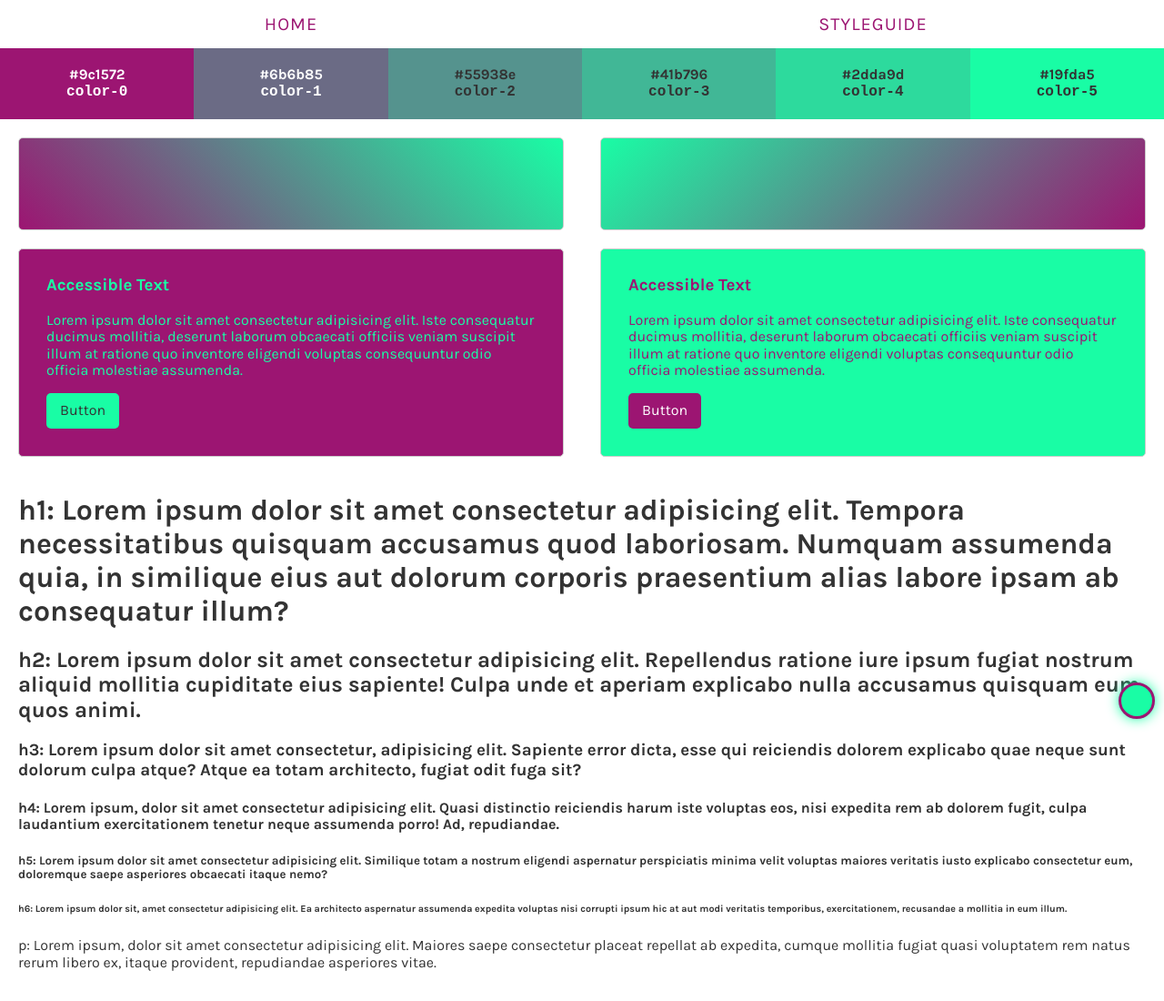
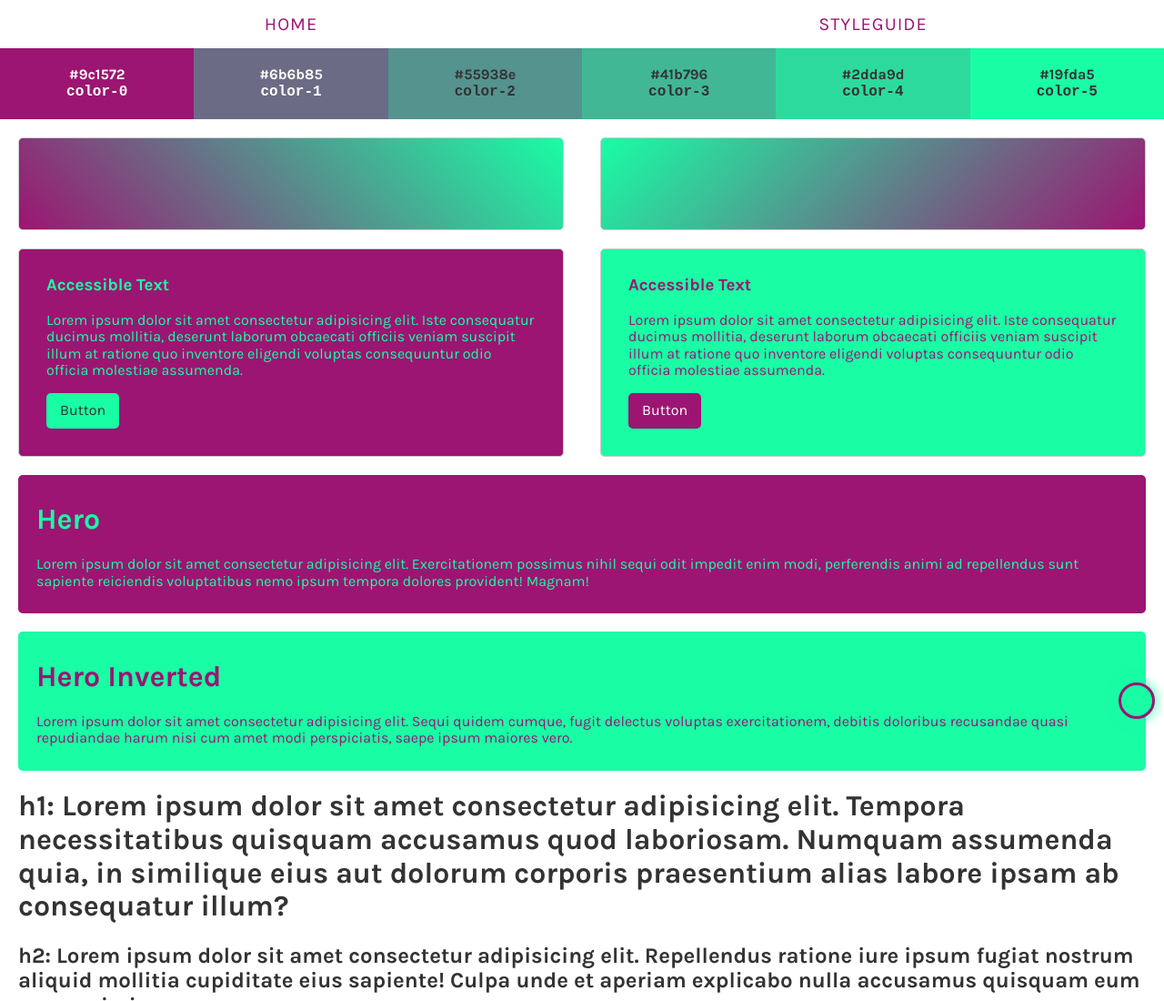
Before and after one commit to dleatherman/static-starter, a plain HTML site: page styleguide/index.html in a window 1280 px wide. Shown: the top 1100 px of the page at 91% size. Drawn offline with Linux system fonts and the light colour scheme.

Commit message:
update styleguide with hero

```diff
--- a/css/style.css
+++ b/css/style.css
@@ -187,6 +187,7 @@ button {
 
 .hero__outer {
    border-radius: var(--border-radius);
+   margin-bottom: 2rem;
    padding: 1rem 2rem;
 }
 
--- a/styleguide/index.html
+++ b/styleguide/index.html
@@ -78,6 +78,14 @@
    </div>
 
    <div class="main__content--wrapper">
+      <div class="hero__outer bgcolor-0 textcolor-5">
+         <h1>Hero</h1>
+         <p>Lorem ipsum dolor sit amet consectetur adipisicing elit. Exercitationem possimus nihil sequi odit impedit enim modi, perferendis animi ad repellendus sunt sapiente reiciendis voluptatibus nemo ipsum tempora dolores provident! Magnam!</p>
+      </div>
+      <div class="hero__outer bgcolor-5 textcolor-0">
+         <h1>Hero Inverted</h1>
+         <p>Lorem ipsum dolor sit amet consectetur adipisicing elit. Sequi quidem cumque, fugit delectus voluptas exercitationem, debitis doloribus recusandae quasi repudiandae harum nisi cum amet modi perspiciatis, saepe ipsum maiores vero.</p>
+      </div>
       <h1>h1: Lorem ipsum dolor sit amet consectetur adipisicing elit. Tempora necessitatibus quisquam accusamus quod laboriosam. Numquam assumenda quia, in similique eius aut dolorum corporis praesentium alias labore ipsam ab consequatur illum?</h1>
       <h2>h2: Lorem ipsum dolor sit amet consectetur adipisicing elit. Repellendus ratione iure ipsum fugiat nostrum aliquid mollitia cupiditate eius sapiente! Culpa unde et aperiam explicabo nulla accusamus quisquam eum quos animi.</h2>
       <h3>h3: Lorem ipsum dolor sit amet consectetur, adipisicing elit. Sapiente error dicta, esse qui reiciendis dolorem explicabo quae neque sunt dolorum culpa atque? Atque ea totam architecto, fugiat odit fuga sit?</h3>
```
